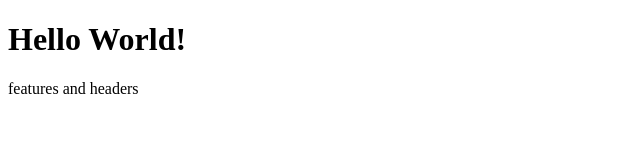
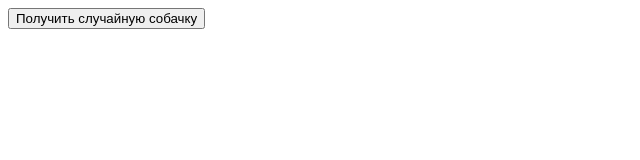
Before and after one commit to otakukz17/FrontEnd13, a plain HTML site: page index.html in a window 1280 px wide. Shown: the whole page, without its empty margins (0-640 px from the left). Drawn offline with Linux system fonts and the light colour scheme.

Commit message:
создал теги под интеграцию с API

```diff
--- a/index.html
+++ b/index.html
@@ -7,10 +7,10 @@
     <title>HM 13</title>
 </head>
 <body>
-    <h1>Hello World!</h1>
-    <p>
-        features and headers
-    </p>
+    <button id="random-dog-button">Получить случайную собачку</button>
+
+    <div id="dog-container"></div>
+
 
     <script src="script.js"></script>
 </body>
```
